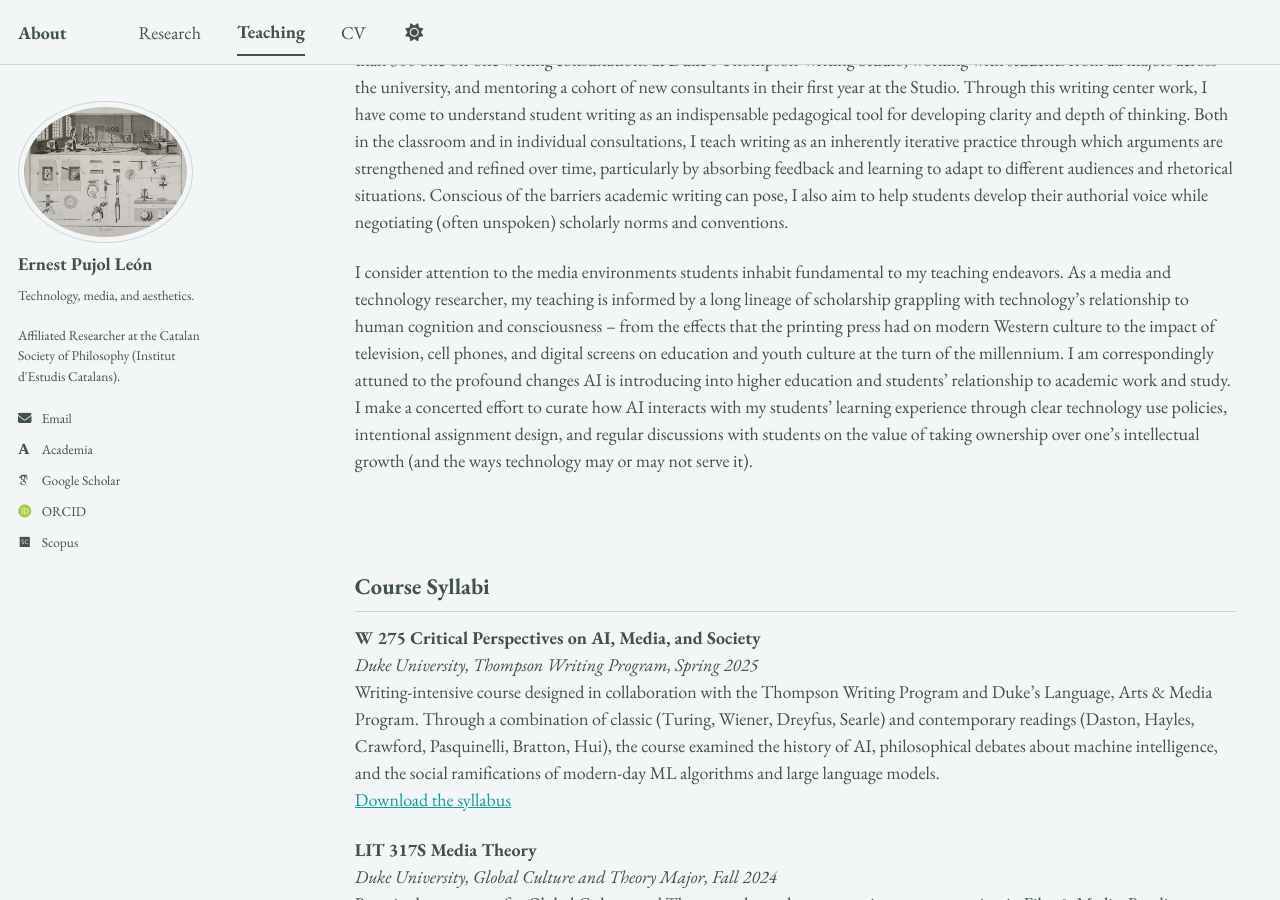
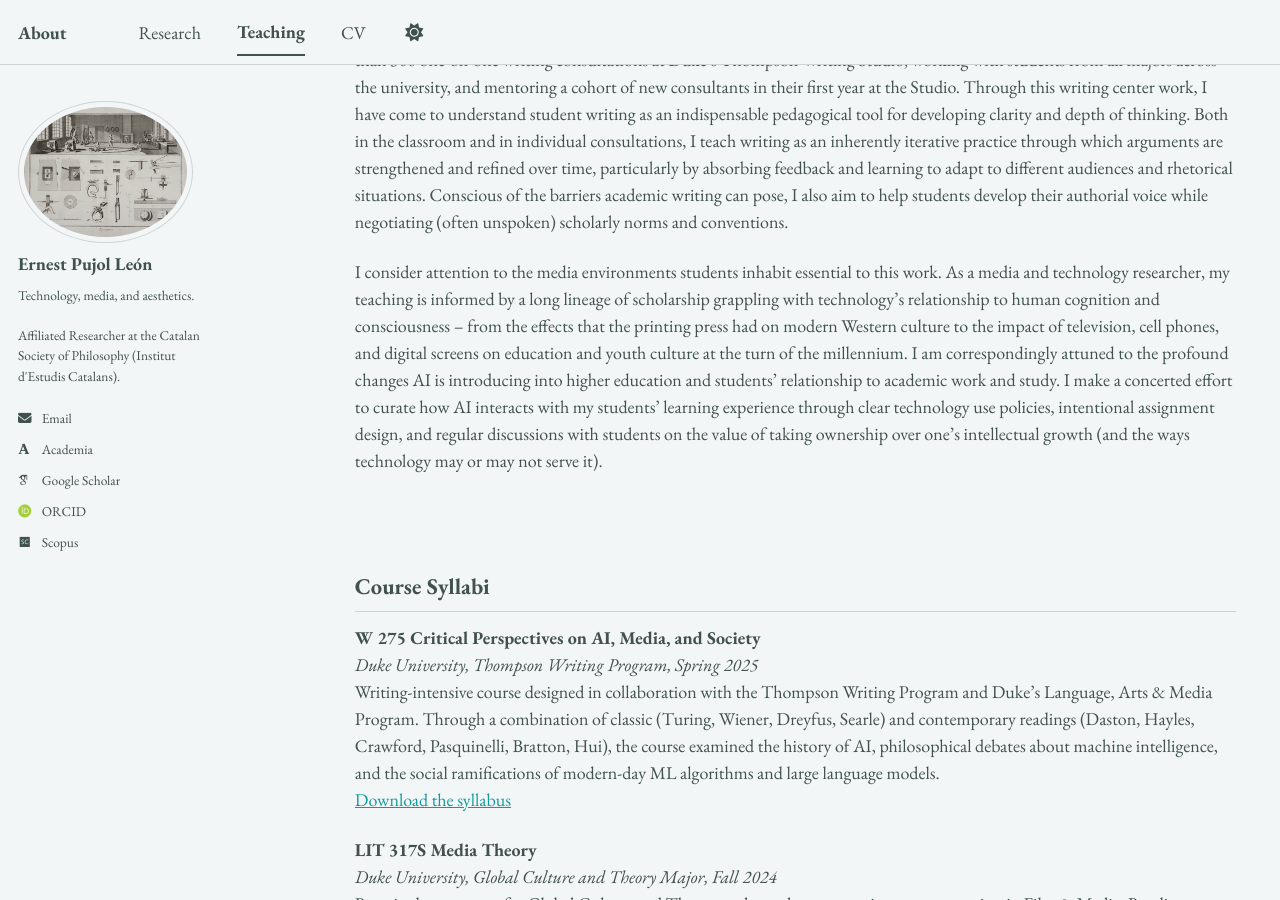
Before and after one commit to epujol90/epujol90.github.io, a Jekyll site: the page built from _pages/teaching.md, in a window 1280 px wide and 900 px high, scrolled down 521 px. Built offline with Jekyll 4.4.1, drawn with Linux system fonts in a browser that asks for light colours; some web fonts are replaced; a script bundle is joined from its source files by our own code; library files that are not in the unit come from our copies.

Commit message:
Update teaching.md

```diff
--- a/_pages/teaching.md
+++ b/_pages/teaching.md
@@ -11,7 +11,7 @@ My teaching experience includes both classroom instruction and writing center pr
 
 Beyond traditional coursework, my teaching owes much to my writing center experience. Over two consecutive years, I led more than 300 one-on-one writing consultations at Duke's Thompson Writing Studio, working with students from all majors across the university, and mentoring a cohort of new consultants in their first year at the Studio. Through this writing center work, I have come to understand student writing as an indispensable pedagogical tool for developing clarity and depth of thinking. Both in the classroom and in individual consultations, I teach writing as an inherently iterative practice through which arguments are strengthened and refined over time, particularly by absorbing feedback and learning to adapt to different audiences and rhetorical situations. Conscious of the barriers academic writing can pose, I also aim to help students develop their authorial voice while negotiating (often unspoken) scholarly norms and conventions.
 
-I consider attention to the media environments students inhabit fundamental to my teaching endeavors. As a media and technology researcher, my teaching is informed by a long lineage of scholarship grappling with technology’s relationship to human cognition and consciousness -- from the effects that the printing press had on modern Western culture to the impact of television, cell phones, and digital screens on education and youth culture at the turn of the millennium. I am correspondingly attuned to the profound changes AI is introducing into higher education and students’ relationship to academic work and study. I make a concerted effort to curate how AI interacts with my students’ learning experience through clear technology use policies, intentional assignment design, and regular discussions with students on the value of taking ownership over one’s intellectual growth (and the ways technology may or may not serve it).
+I consider attention to the media environments students inhabit essential to this work. As a media and technology researcher, my teaching is informed by a long lineage of scholarship grappling with technology’s relationship to human cognition and consciousness -- from the effects that the printing press had on modern Western culture to the impact of television, cell phones, and digital screens on education and youth culture at the turn of the millennium. I am correspondingly attuned to the profound changes AI is introducing into higher education and students’ relationship to academic work and study. I make a concerted effort to curate how AI interacts with my students’ learning experience through clear technology use policies, intentional assignment design, and regular discussions with students on the value of taking ownership over one’s intellectual growth (and the ways technology may or may not serve it).
 <br>
 <br>
 <br>
```
